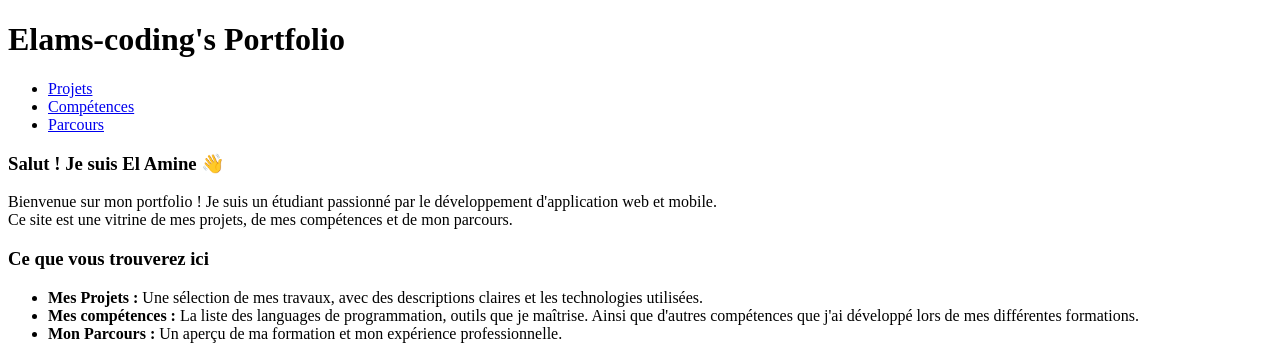
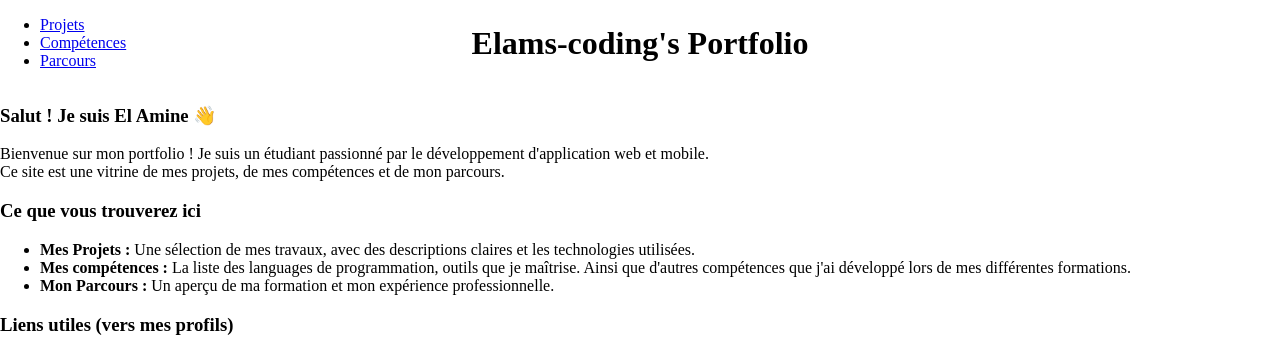
Before and after one commit to elams-coding/elams-coding.github.io, a PHP site: page / in a window 1280 px wide. Shown: the top 351 px of the page. Run offline with PHP 8.4, Linux system fonts and the light colour scheme.

Commit message:
Style de la page et header

```diff
--- a/assets/css/style.css
+++ b/assets/css/style.css
@@ -1,10 +1,47 @@
 html,
 body {
-    background-color: #fff;
-    color: #000;
+    margin: 0;
+    padding: 0;
+    height: 100%;
 }
 
-header {}
+.page-container {
+    display: flex;
+    flex-direction: column;
+    min-height: 100vh;
+}
+
+header,
+footer {
+    flex-shrink: 0;
+    display: flex;
+}
+
+header {
+    flex-direction: row;
+    align-items: center;
+}
+
+header>h1 {
+    position: absolute;
+    left: 50%;
+    transform: translateX(-50%);
+    z-index: -1;
+}
+
+.content-wrap {
+    flex-grow: 1;
+}
+
+#mon-logo {
+    width: 75px;
+    height: auto;
+}
+
+.logo {
+    width: 25px;
+    height: auto;
+}
 
 /* Extra small devices (phones, 600px and down) */
 @media only screen and (max-width: 600px) {}
```
